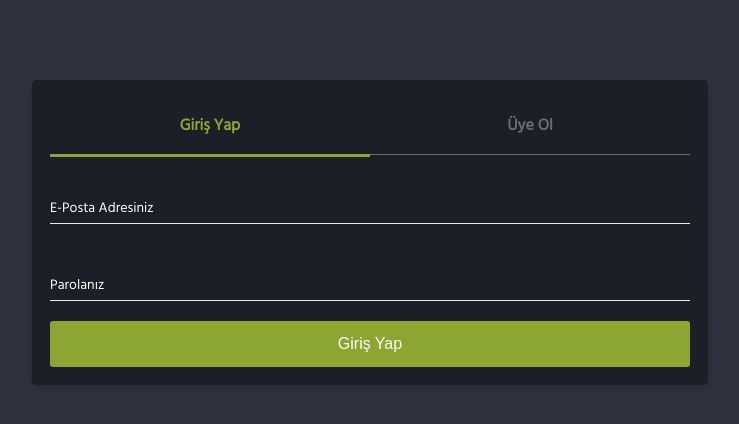
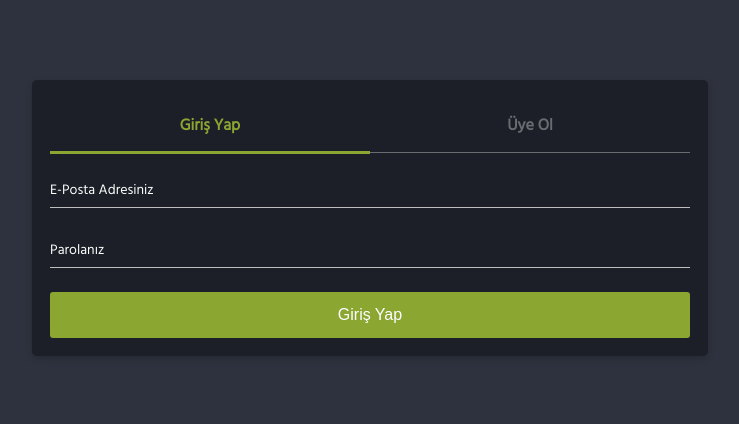
Before and after one commit to ensgenc/vue-architecture, a Vue app: page / in a window 1280 px wide. Shown: the top 424 px of the page, without its empty margins (270-1009 px from the left). Built offline with nearby package versions, Linux system fonts and the light colour scheme.

Commit message:
refactor design bottom line

```diff
--- a/src/assets/sass/abstracts/_core.scss
+++ b/src/assets/sass/abstracts/_core.scss
@@ -29,3 +29,6 @@ body {
   padding-top: 5rem!important;
   padding-bottom: 5rem!important;
 }
+.mt-2 {
+  margin-top: 8px !important;
+}
--- a/src/assets/sass/components/_card.scss
+++ b/src/assets/sass/components/_card.scss
@@ -19,6 +19,6 @@
 
 @media only screen and (max-width: 600px) {
   .card {
-    width: 90%;
+    width: 80%;
   }
 }
--- a/src/assets/sass/components/_inputtext.scss
+++ b/src/assets/sass/components/_inputtext.scss
@@ -1,16 +1,28 @@
 .form-group {
   position: relative;
-  padding: 20px 0;
+  padding-bottom: 15px;
+  padding-top: 5px;
   max-width: 100%;
+
+  & .field-slot {
+    position: relative;
+    &::after {
+      content: "";
+      position: absolute;
+      width: 100%;
+      height: 1px;
+      background-color: #bdbdc0;
+      bottom: 1px;
+    }
+  }
 
   & input {
     border: none;
-    border-bottom: 1px solid #eaeaeb;
     color: #FDFEFD;
     display: block;
     font-size: 14px;
     font-weight: 400;
-    padding: 10px 0;
+    padding: 12px 0;
     width: 100%;
     background-color: transparent;
   }
@@ -19,7 +31,7 @@
     font-size: 14px;
     font-weight: 400;
     position: absolute;
-    top: 0;
+    top: -20px;
     left: 0;
     pointer-events: none;
     transform: translateY(30px);
@@ -33,7 +45,7 @@
   & input:focus + label {
     color: $primary;
     font-size: 12px;
-    transform: translateY(0);
+    transform: translateY(10px);
   }
   & label {
     transition: all 0.2s ease-in-out;
--- a/src/assets/sass/components/_tabview.scss
+++ b/src/assets/sass/components/_tabview.scss
@@ -14,6 +14,29 @@
   }
   &__header {
     width: 100%;
+    position: relative;
+    &::after {
+      content: "";
+      position: absolute;
+      background-color: #696C70;
+      height: 1px;
+      width: 100%;
+      bottom: 1px;
+    }
+    &.primary.p-highlight {
+      &::after {
+        background-color: #8ca632;
+        height: 3px;
+        bottom: 0;
+      }
+    }
+    &.danger.p-highlight {
+      &::after {
+        background-color: #E84362;
+        height: 3px;
+        bottom: 0;
+      }
+    }
   }
   &__panels {
     margin-top: 10px;
@@ -35,11 +58,6 @@
     text-decoration: none;
     overflow: hidden;
   }
-  &__ink-bar {
-    display: none;
-    z-index: 1;
-  }
-
   &__header-action:focus {
     z-index: 1;
   }
@@ -64,17 +82,12 @@
     border-top-left-radius: 6px;
     transition: box-shadow 0.2s;
     justify-content: center;
-    border-bottom: 1px solid #696C70;
   }
   li.primary.p-highlight &__nav-link {
-    background: transparent;
-    border-bottom: 3px solid #8ca632;
     color: #8ca632;
     justify-content: center;
   }
   li.danger.p-highlight &__nav-link {
-    background: transparent;
-    border-bottom: 3px solid #E84362;
     color: #E84362;
     justify-content: center;
   }
--- a/src/components/auth/SignIn.vue
+++ b/src/components/auth/SignIn.vue
@@ -1,13 +1,17 @@
 <template>
   <div class="form-group">
-    <p-input-text id="email" type="text" required />
-    <label>{{ $t("auth.eMail") }}</label>
+    <div class="field-slot">
+      <p-input-text id="email" type="text" required />
+      <label>{{ $t("auth.eMail") }}</label>
+    </div>
   </div>
   <div class="form-group">
-    <p-input-text id="password" type="password" required />
-    <label>{{ $t("auth.password") }}</label>
+    <div class="field-slot">
+      <p-input-text id="password" type="password" required />
+      <label>{{ $t("auth.password") }}</label>
+    </div>
   </div>
-  <p-button :label="$t('auth.signIn')" class="btn-primary w-100" />
+  <p-button :label="$t('auth.signIn')" class="btn-primary w-100 mt-2" />
 </template>
 
 <script>
--- a/src/components/auth/SignUp.vue
+++ b/src/components/auth/SignUp.vue
@@ -1,17 +1,23 @@
 <template>
   <div class="form-group">
+    <div class="field-slot">
       <p-input-text id="username" type="text" required />
       <label>{{ $t("auth.name") }}</label>
     </div>
+  </div>
   <div class="form-group">
+    <div class="field-slot">
       <p-input-text id="email" type="text" required />
       <label>{{ $t("auth.eMail") }}</label>
     </div>
+  </div>
   <div class="form-group">
+    <div class="field-slot">
       <p-input-text id="password" type="password" required />
       <label>{{ $t("auth.password") }}</label>
     </div>
-  <p-button :label="$t('auth.signUp')" class="btn-danger w-100" />
+  </div>
+  <p-button :label="$t('auth.signUp')" class="btn-danger w-100 mt-2" />
 </template>
 
 <script>
```
Lines whose indentation alone changed are shown as unchanged.
